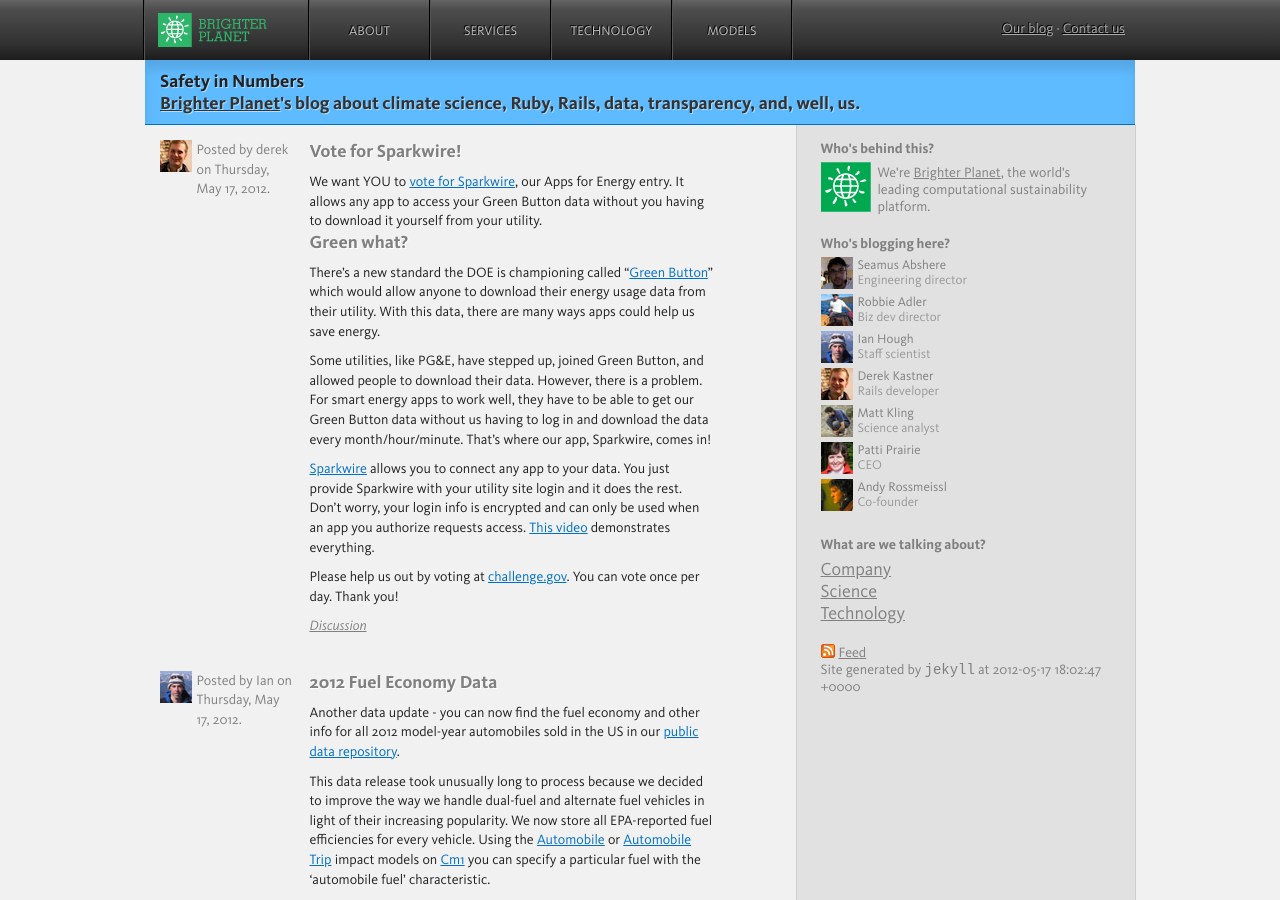
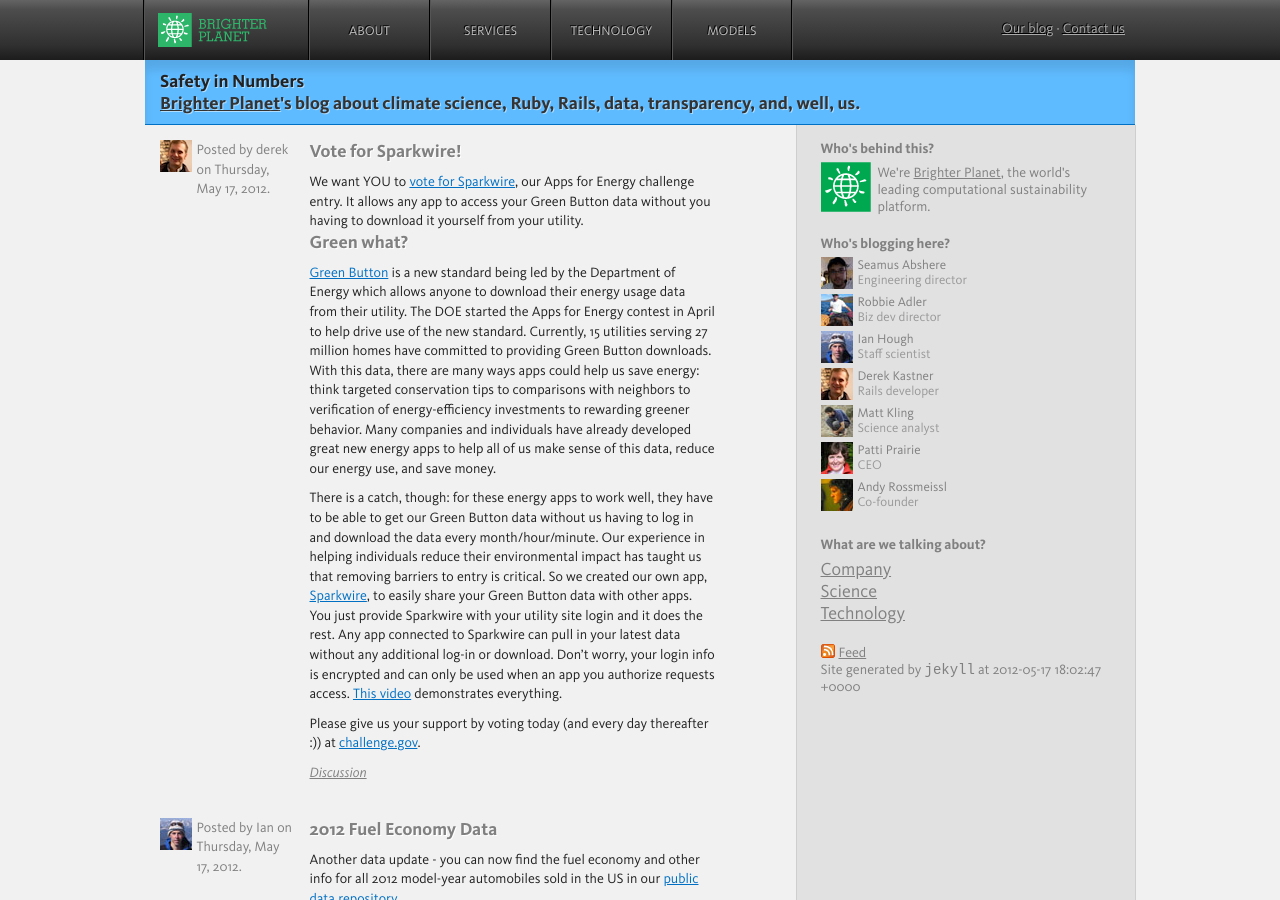
Before and after one commit to faradayio/numbers, a Jekyll site: the page built from index.html, in a window 1280 px wide and 900 px high. Built offline with Jekyll 4.4.1, drawn with Linux system fonts in a browser that asks for light colours; some web fonts are replaced; comment, search, counter and statistics services are not loaded.

Commit message:
Robbie edits

```diff
--- a/_posts/2012-05-17-vote-for-sparkwire.markdown
+++ b/_posts/2012-05-17-vote-for-sparkwire.markdown
@@ -5,14 +5,12 @@
 categories: technology
 ---
 
-We want YOU to [vote for Sparkwire](http://appsforenergy.challenge.gov/submissions/7984-sparkwire), our Apps for Energy entry. It allows any app to access your Green Button data without you having to download it yourself from your utility.
+We want YOU to [vote for Sparkwire](http://appsforenergy.challenge.gov/submissions/7984-sparkwire), our Apps for Energy challenge entry. It allows any app to access your Green Button data without you having to download it yourself from your utility.
 
 ## Green what?
 
-There's a new standard the DOE is championing called "[Green Button](http://greenbuttondata.org)" which would allow anyone to download their energy usage data from their utility. With this data, there are many ways apps could help us save energy.
+[Green Button](http://greenbuttondata.org) is a new standard being led by the Department of Energy which allows anyone to download their energy usage data from their utility. The DOE started the Apps for Energy contest in April to help drive use of the new standard. Currently, 15 utilities serving 27 million homes have committed to providing Green Button downloads. With this data, there are many ways apps could help us save energy: think targeted conservation tips to comparisons with neighbors to verification of energy-efficiency investments to rewarding greener behavior. Many companies and individuals have already developed great new energy apps to help all of us make sense of this data, reduce our energy use, and save money.
 
-Some utilities, like PG&E, have stepped up, joined Green Button, and allowed people to download their data. However, there is a problem. For smart energy apps to work well, they have to be able to get our Green Button data without us having to log in and download the data every month/hour/minute. That's where our app, Sparkwire, comes in!
+There is a catch, though: for these energy apps to work well, they have to be able to get our Green Button data without us having to log in and download the data every month/hour/minute. Our experience in helping individuals reduce their environmental impact has taught us that removing barriers to entry is critical. So we created our own app, [Sparkwire](http://sparkwire.io), to easily share your Green Button data with other apps.  You just provide Sparkwire with your utility site login and it does the rest. Any app connected to Sparkwire can pull in your latest data without any additional log-in or download. Don't worry, your login info is encrypted and can only be used when an app you authorize requests access. [This video](http://www.youtube.com/watch?v=BSxuSUip_OA) demonstrates everything.
 
-[Sparkwire](http://sparkwire.io) allows you to connect any app to your data. You just provide Sparkwire with your utility site login and it does the rest. Don't worry, your login info is encrypted and can only be used when an app you authorize requests access. [This video](http://www.youtube.com/watch?v=BSxuSUip_OA) demonstrates everything.
-
-Please help us out by voting at [challenge.gov](http://appsforenergy.challenge.gov/submissions/7984-sparkwire). You can vote once per day. Thank you!
+Please give us your support by voting today (and every day thereafter :)) at [challenge.gov](http://appsforenergy.challenge.gov/submissions/7984-sparkwire).
```
